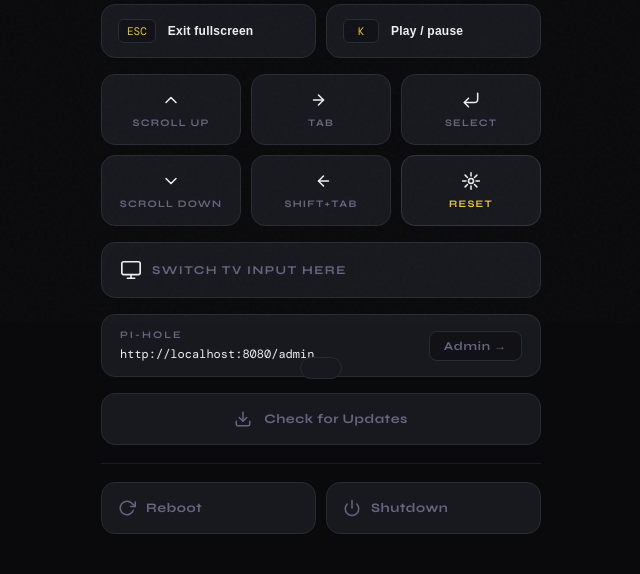
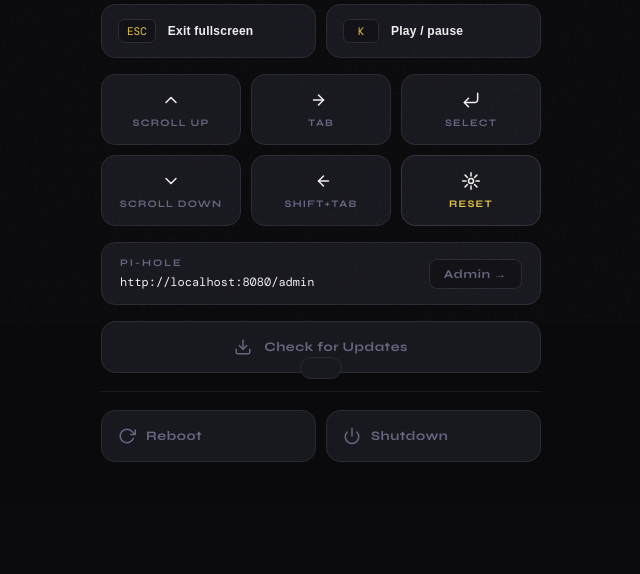
Before and after one commit to its-cb/cbtv, a Flask app: page / in a window 1280 px wide. Shown: the part 477-1051 px from the top of the page, without its empty margins (319-959 px from the left). After the commit the page ends 939 px from the top, so only its background shows below. Run offline with Flask 3, Linux system fonts and the light colour scheme; some web fonts are replaced.

Commit message:
CEC abandoned. Hardware not capable.

```diff
--- a/server.py
+++ b/server.py
@@ -311,18 +311,6 @@ UPDATE_FILES = [
     ("templates/tv.html",    "/opt/cbtv/templates/tv.html"),
 ]
 
-@app.route("/api/cec/active", methods=["POST"])
-def cec_active():
-    try:
-        result = subprocess.run(
-            ["bash", "-c", "echo 'as' | cec-client -s -d 1"],
-            capture_output=True, text=True, timeout=10, env=env
-        )
-        ok = result.returncode == 0
-        return jsonify({"ok": ok, "out": result.stdout.strip(), "err": result.stderr.strip()})
-    except Exception as e:
-        return jsonify({"ok": False, "error": str(e)})
-
 
 @app.route("/api/update", methods=["POST"])
 def update():
--- a/templates/index.html
+++ b/templates/index.html
@@ -563,12 +563,6 @@
     </button>
   </div>
 
-  <!-- CEC -->
-  <button class="ctrl-btn" onclick="cecActive()" style="flex-direction:row; gap:10px; padding:16px 18px;">
-    <svg viewBox="0 0 24 24"><rect x="2" y="3" width="20" height="14" rx="2"/><path d="M8 21h8M12 17v4"/></svg>
-    <span class="ctrl-label" style="font-size:12px;">Switch TV Input Here</span>
-  </button>
-
   <!-- Pi-hole -->
   <div class="pihole-card">
     <div class="pihole-info">
@@ -687,12 +681,6 @@
   }
 
 
-  async function cecActive() {
-    const res = await api('/api/cec/active');
-    if (res?.ok) toast('switched input');
-    else toast('CEC not available', 'err');
-  }
-
   async function checkUpdate() {
     toast('checking for updates...', 'ok');
     const res = await api('/api/update');
```
Also changed, not shown: 1 other file.
